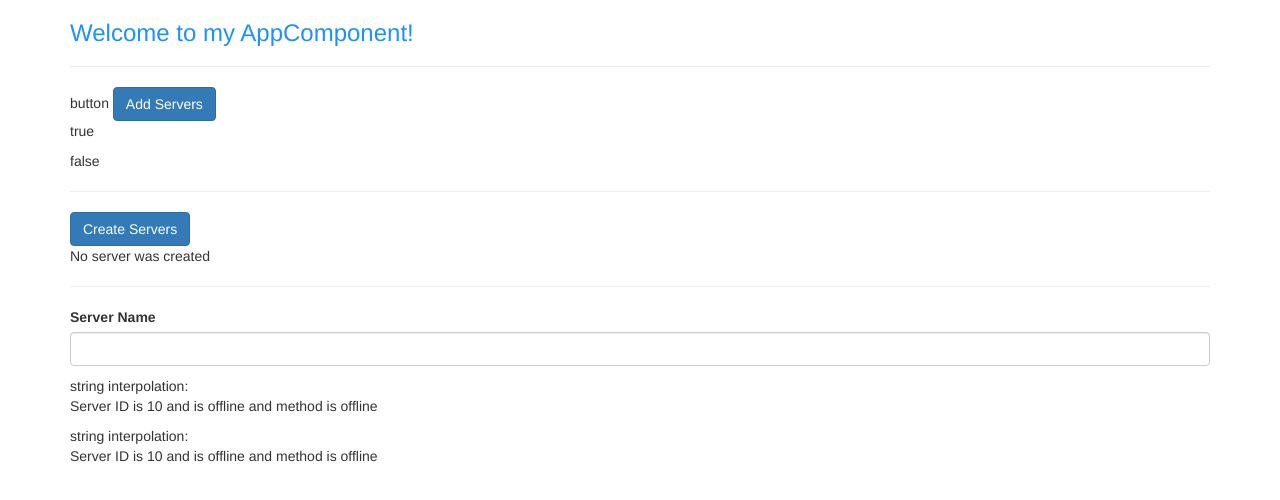
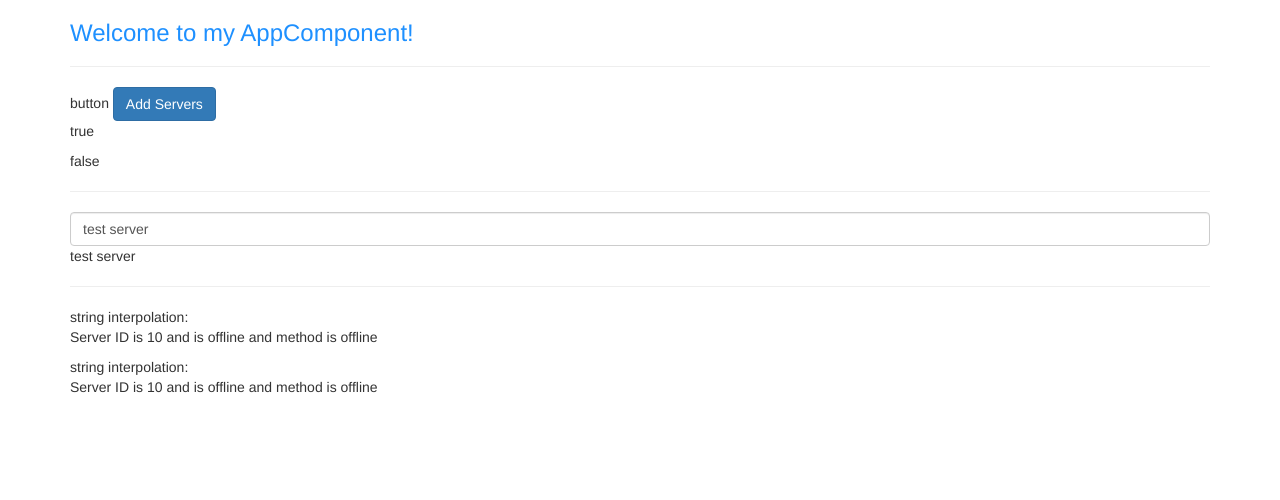
Before and after one commit to psanti93/angular-practice-v1, an Angular app in the folder my-first-app/: page / in a window 1280 px wide. Shown: the top 500 px of the page. Built offline with nearby package versions, Linux system fonts and the light colour scheme.

Commit message:
Two way binding example

```diff
--- a/my-first-app/src/app/servers/servers.component.html
+++ b/my-first-app/src/app/servers/servers.component.html
@@ -3,16 +3,13 @@ button
 <p>{{allowNewServer}}</p> <!-- when you want to just print out use string introplation -->
 <p [innerText]="!allowNewServer"></p> <!-- if you want to update an html element or directive use property binding -->
 <hr>
-<!-- event binding -->
-<button class= "btn btn-primary" (click)="onCreateServer()">Create Servers</button>
-<p>{{serverCreationStatus}}</p>
+<!-- two way binding -->
+<input
+ type="text"
+ class="form-control"
+ [(ngModel)]="serverName"/>
+ <p>{{serverName}}</p>
 <hr>
-<!-- passing data with event binding -->
-<label>Server Name</label>
-<input
-  type="text"
-  class="form-control"
-  (input)="onUpdateServerName($event)">
-<p>{{serverName}}</p>
+
 <app-server></app-server>
 <app-server></app-server>
--- a/my-first-app/src/app/servers/servers.component.ts
+++ b/my-first-app/src/app/servers/servers.component.ts
@@ -8,21 +8,11 @@ import { Component } from '@angular/core';
 export class ServersComponent {
   allowNewServer = false;
   serverCreationStatus = 'No server was created';
-  serverName = ""
+  serverName = "test server"
   constructor() {
     setTimeout(()=>{
       this.allowNewServer = true;
     }, 2000)
   }
 
-  // event binding example
-  onCreateServer() {
-    this.serverCreationStatus = "Server was Created!"
-  }
-
-  onUpdateServerName(event: any){
-    this.serverName = event.target.value;
-  }
-
-
 }
```
